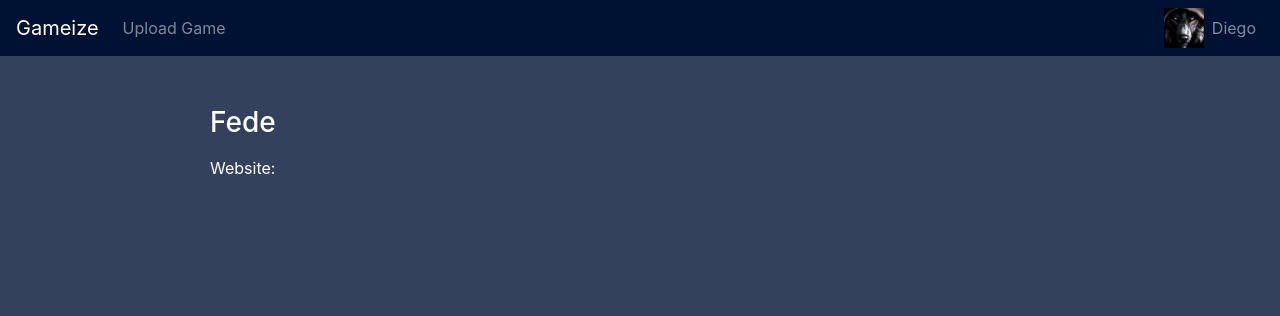
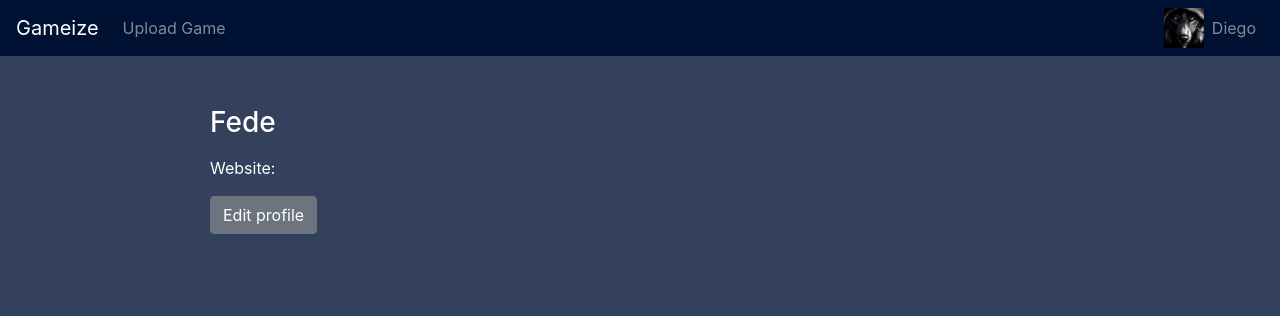
Before and after one commit to Diegoav87/Gameize, a Django app: a page that uses accounts/templates/accounts/user_profile.html in a window 1280 px wide. Shown: the top 316 px of the page. Run offline with Django 3.2, Linux system fonts and the light colour scheme; a user stored in the database is signed in; data comes from the database, SQL or seed files in the repository; both versions use the stored data as it was after the commit; some libraries are stand-ins or nearby versions.

Commit message:
Functionality for editing profile

```diff
--- a/accounts/forms.py
+++ b/accounts/forms.py
@@ -22,5 +22,5 @@ class ProfileForm(forms.ModelForm):
 
     def __init__(self, *args, **kwargs):
         super().__init__(*args, **kwargs)
-        self.fields['bio'].widget.attrs.update({'class': 'form-control'})
+        self.fields['bio'].widget.attrs.update({'class': 'form-control', 'cols': '50', 'rows': '2'})
         self.fields['website'].widget.attrs.update({'class': 'form-control'})
--- a/accounts/templates/accounts/user_profile.html
+++ b/accounts/templates/accounts/user_profile.html
@@ -8,6 +8,7 @@
             <h3>{{target_user.username}}</h3>
             <p>{{target_user.profile.bio}}</p>
             <p>Website: {{target_user.profile.website}}</p>
+            <a class="btn btn-secondary" href="{% url 'accounts:edit_profile' username=user.username %}">Edit profile</a>
         </div>
     </div>
 
--- a/accounts/urls.py
+++ b/accounts/urls.py
@@ -8,4 +8,5 @@ urlpatterns = [
     path('login/', views.login_user, name='login'),
     path('logout/', views.logout_user, name='logout'),
     path('user_profile/<str:username>/', views.user_profile, name='user_profile'),
+    path('edit_profile/<str:username>/', views.edit_profile, name='edit_profile'),
 ]
--- a/accounts/views.py
+++ b/accounts/views.py
@@ -46,3 +46,17 @@ def logout_user(request):
 def user_profile(request, username):
     user = User.objects.get(username__iexact=username)
     return render(request, 'accounts/user_profile.html', {'target_user': user})
+
+@login_required
+def edit_profile(request, username):
+    user = User.objects.get(username__iexact=username)
+    form = ProfileForm(instance=user.profile)
+
+    if request.method == 'POST':
+        form = ProfileForm(request.POST, request.FILES, instance=user.profile)
+
+        if form.is_valid():
+            form.save()
+            return redirect('accounts:user_profile', username=username)
+
+    return render(request, 'accounts/edit_profile.html', {'form': form})
```
Also changed, not shown: accounts/templates/accounts/edit_profile.html (added, +28 -0 lines), db.sqlite3, static/images/wolf.png (added).
